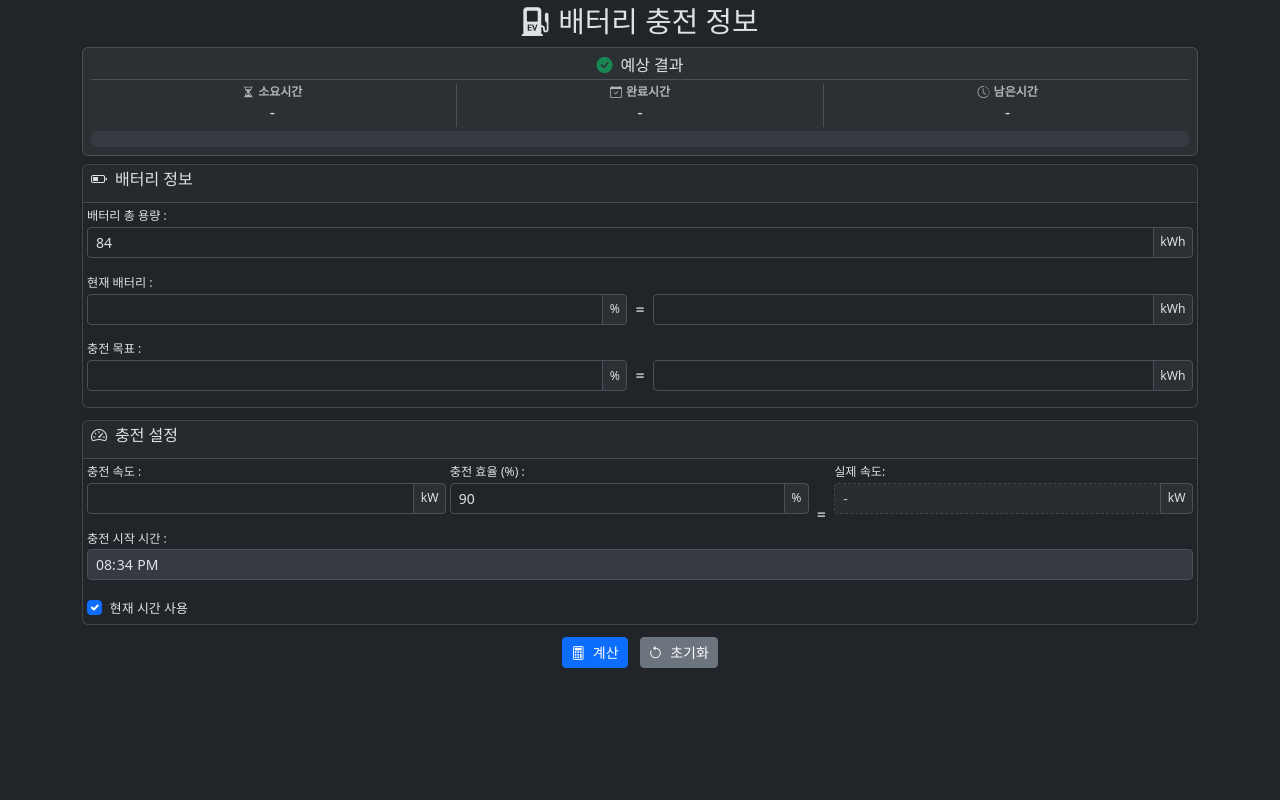
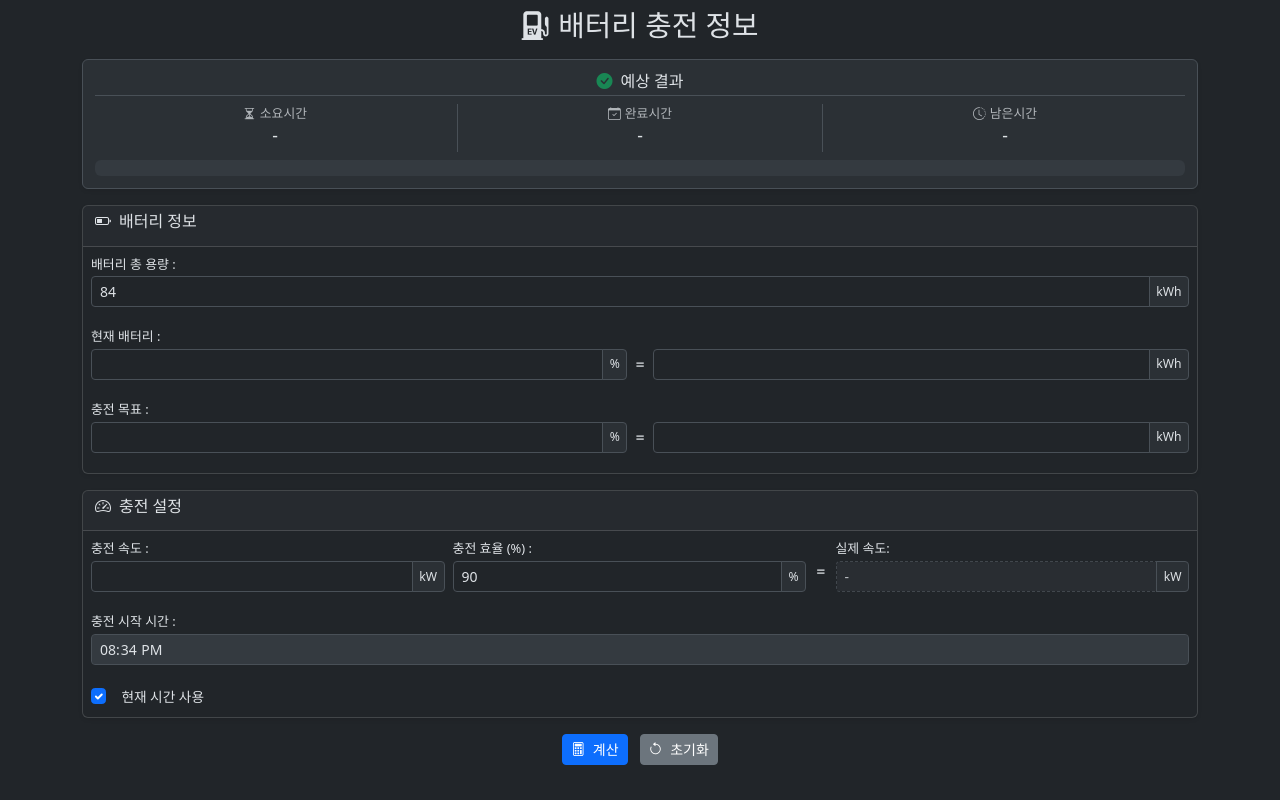
Before and after one commit to hama54/CC, a plain HTML site: page index.html in a window 1280 px wide. Drawn offline with nearby package versions, Linux system fonts and the light colour scheme.

Commit message:
Update index.html

```diff
--- a/index.html
+++ b/index.html
@@ -8,50 +8,47 @@
     <link rel="stylesheet" href="https://cdn.jsdelivr.net/npm/bootstrap-icons@1.11.3/font/bootstrap-icons.min.css">
     <style>
         body { font-size: 0.95rem; }
-        /* 전체 컨테이너 상하 패딩 최소화 */
         .container {
-             padding-top: 0.5rem; /* py-1 equivalent */
-             padding-bottom: 0.5rem; /* py-1 equivalent */
+             padding-top: 0.75rem; /* py-1.5 정도 */
+             padding-bottom: 0.75rem;
         }
-        /* 오류 메시지 스타일 */
         .error {
-            font-size: 0.75em; /* 폰트 더 줄임 */
+            font-size: 0.75em;
             margin-top: 0.1rem;
-            min-height: 0.9em; /* 최소 높이 더 줄임 */
+            min-height: 0.9em;
             display: block;
+            color: var(--bs-danger-text-emphasis); /* 오류 색상 강조 */
         }
-        /* 입력 그룹 (작은 크기 기본 사용) */
         .input-group-sm .form-control-sm {
-            min-width: 55px; /* 최소 너비 */
+            min-width: 55px;
         }
         .input-group .input-group-text {
             white-space: nowrap;
-            font-size: 0.8em; /* 단위 텍스트 크기 줄임 */
-            padding: 0.25rem 0.4rem; /* 패딩 조정 */
+            font-size: 0.8em;
+            padding: 0.25rem 0.4rem;
         }
-        /* = 구분자 스타일 */
         .equals-separator {
             display: flex;
             align-items: center;
             justify-content: center;
             color: var(--bs-secondary-color);
             font-weight: bold;
-            padding: 0 0.15rem; /* 패딩 약간 줄임 */
+            padding: 0 0.15rem;
             height: 100%;
         }
 
         /* 결과 섹션 */
         .result-section {
-            padding: 0.5rem !important; /* p-1 equivalent */
+            padding: 0.75rem !important; /* p-2 */
         }
         .result-item {
-            padding: 0.1rem 0.25rem; /* 패딩 더 줄임 */
+            padding: 0.15rem 0.3rem; /* 패딩 조정 */
         }
         .result-header {
-            font-size: 0.75rem; /* 폰트 더 줄임 */
+            font-size: 0.8rem; /* 약간 키움 */
             color: var(--bs-secondary-color);
-            margin-bottom: 0; /* 마진 제거 */
-            font-weight: bold;
+            margin-bottom: 0;
+            font-weight: 500; /* 보통 두께로 */
             display: flex;
             align-items: center;
             justify-content: center;
@@ -59,59 +56,64 @@
             line-height: 1.1;
         }
         .result-value {
-            min-height: 1.7rem; /* 최소 높이 더 줄임 */
+            min-height: 1.8rem; /* 약간 늘림 */
             display: flex;
             align-items: center;
             justify-content: center;
             word-break: keep-all;
             overflow-wrap: break-word;
-            font-size: 1rem; /* 폰트 더 줄임 */
-            font-weight: 500; /* 약간 강조 */
+            font-size: 1.1rem; /* 결과 값 폰트 키움 */
+            font-weight: 500;
+            color: var(--bs-body-color); /* 기본 색상보다 약간 밝게 (테마 따라 조정) */
         }
         /* 진행 바 */
         .progress {
-            height: 1rem; /* 높이 더 줄임 */
-            margin-top: 0.5rem; /* mt-1 equivalent */
+            height: 1rem;
+            margin-top: 0.75rem; /* mt-2 */
             background-color: var(--bs-secondary-bg);
-            font-size: 0.7em; /* 내부 텍스트 크기 */
+            font-size: 0.7em;
         }
         .progress-bar {
             transition: width 0.3s ease-in-out;
         }
-        /* 카드 및 내부 요소 간격 최소화 */
+        /* 카드 및 내부 요소 간격 */
         .card {
-            margin-bottom: 0.75rem !important; /* mb-2 equivalent */
+            margin-bottom: 1rem !important; /* mb-3 */
         }
         .card .card-header {
-            padding: 0.3rem 0.5rem; /* 헤더 패딩 줄임 */
-            font-size: 0.9rem;
+            padding: 0.4rem 0.75rem; /* 패딩 약간 늘림 */
+            font-size: 0.95rem;
         }
         .card .card-body {
-            padding: 0.5rem; /* p-1 equivalent */
+            padding: 0.75rem; /* p-2 */
         }
-        .card .card-body .mb-1 { /* 내부 마진 mb-1 사용 */
-             margin-bottom: 0.25rem !important; /* mb-1 equivalent */
+        .card .card-body .mb-1 { /* 내부 마진 mb-1 유지 */
+             margin-bottom: 0.25rem !important;
+        }
+        .card .card-body .mb-2 { /* 내부 마진 mb-2 사용 */
+             margin-bottom: 0.5rem !important;
         }
          /* 라벨 */
         .form-label {
-            margin-bottom: 0.1rem; /* 라벨 마진 최소화 */
-            font-size: 0.8em; /* 라벨 폰트 크기 줄임 */
+            margin-bottom: 0.15rem; /* 마진 약간 늘림 */
+            font-size: 0.85em; /* 라벨 폰트 약간 키움 */
             font-weight: 500;
-            display: block; /* 줄바꿈 보장 */
-            white-space: nowrap; /* 라벨 자체 줄바꿈 방지 */
+            display: block;
+            white-space: nowrap;
         }
-        /* 체크박스 라벨 */
+        /* 체크박스 */
         .form-check-label {
-             font-size: 0.85em;
+             font-size: 0.9em;
         }
-        .form-check { margin-bottom: 0 !important; }
+        .form-check { margin-bottom: 0 !important; padding-left: 2em;}
+        .form-check .form-check-input { margin-left: -2em;}
 
         /* 줄바꿈 방지 스타일 */
         .no-wrap-row {
             flex-wrap: nowrap !important;
         }
         .no-wrap-row > [class*="col"] {
-            flex-shrink: 0; /* 컬럼 너비 자동 축소 방지 */
+            flex-shrink: 0;
         }
 
         /* 실제 속도 출력 필드 스타일 */
@@ -120,18 +122,18 @@
              border-style: dashed;
              opacity: 0.8;
              cursor: not-allowed;
+             font-weight: 500; /* 값 강조 */
         }
-
     </style>
 </head>
 <body>
-    <div class="container py-1">
-        <div class="mb-2 text-center">
+    <div class="container py-2">
+        <div class="mb-3 text-center">
             <h1 style="font-size: 1.8rem;"><i class="bi bi-ev-station-fill me-2"></i>배터리 충전 정보</h1>
         </div>
 
-        <div class="mb-2 p-1 border rounded shadow-sm bg-body-tertiary result-section">
-            <h5 class="text-center mb-1 border-bottom pb-1" style="font-size: 1rem;">
+        <div class="mb-3 p-2 border rounded shadow-sm bg-body-tertiary result-section">
+            <h5 class="text-center mb-2 border-bottom pb-1" style="font-size: 1rem;">
                 <i class="bi bi-check-circle-fill me-2 text-success"></i>예상 결과
             </h5>
             <div class="row text-center result-grid g-1 no-wrap-row">
@@ -154,57 +156,62 @@
                     <div class="result-value" id="remainingUntilEndTime">-</div>
                 </div>
             </div>
-            <div class="progress mt-1" role="progressbar" aria-label="현재 배터리 충전 상태" aria-valuenow="0" aria-valuemin="0" aria-valuemax="100">
+            <div class="progress mt-2" role="progressbar" aria-label="현재 배터리 충전 상태" aria-valuenow="0" aria-valuemin="0" aria-valuemax="100">
                 <div class="progress-bar bg-success overflow-visible text-dark fw-bold" id="chargeProgress" style="width: 0%;">
                     <span id="progressText" class="visually-hidden">0%</span>
                 </div>
             </div>
         </div>
 
-        <div class="card mb-2 shadow-sm">
+        <div class="card mb-3 shadow-sm">
             <div class="card-header">
                 <h6><i class="bi bi-battery-half me-2"></i>배터리 정보</h6>
             </div>
-            <div class="card-body p-1">
-                <div class="mb-1"> <label for="batteryCapacity" class="form-label">배터리 총 용량 :</label> <div class="input-group input-group-sm">
-                        <input type="number" class="form-control form-control-sm" id="batteryCapacity" min="0" step="0.01" value="84" required aria-label="배터리 총 용량 (kWh)">
+            <div class="card-body p-2">
+                <div class="mb-2"> <label for="batteryCapacity" class="form-label">배터리 총 용량 :</label>
+                    <div class="input-group input-group-sm">
+                        <input type="number" class="form-control form-control-sm" id="batteryCapacity" min="0" step="0.01" value="84" required aria-label="배터리 총 용량 (kWh)" aria-describedby="batteryCapacityError">
                         <span class="input-group-text">kWh</span>
                     </div>
                     <div id="batteryCapacityError" class="error text-danger" aria-live="polite"></div>
                 </div>
-                <div class="mb-1"> <label class="form-label">현재 배터리 :</label> <div class="row g-1 align-items-center no-wrap-row">
-                        <div class="col"><div class="input-group input-group-sm"><input type="number" class="form-control form-control-sm" id="remainPercent" min="0" max="100" step="0.01" required aria-label="현재 배터리 (%)"><span class="input-group-text">%</span></div></div>
+                <div class="mb-2"> <label class="form-label">현재 배터리 :</label>
+                    <div class="row g-1 align-items-center no-wrap-row">
+                        <div class="col"><div class="input-group input-group-sm"><input type="number" class="form-control form-control-sm" id="remainPercent" min="0" max="100" step="0.01" required aria-label="현재 배터리 (%)" aria-describedby="remainError"><span class="input-group-text">%</span></div></div>
                         <div class="col-auto px-1"><span class="equals-separator">=</span></div>
-                        <div class="col"><div class="input-group input-group-sm"><input type="number" class="form-control form-control-sm" id="remainKWh" min="0" step="0.01" required aria-label="현재 배터리 (kWh)"><span class="input-group-text">kWh</span></div></div>
+                        <div class="col"><div class="input-group input-group-sm"><input type="number" class="form-control form-control-sm" id="remainKWh" min="0" step="0.01" required aria-label="현재 배터리 (kWh)" aria-describedby="remainError"><span class="input-group-text">kWh</span></div></div>
                     </div>
                     <div id="remainError" class="error text-danger" aria-live="polite"></div>
                 </div>
-                <div class="mb-0"> <label class="form-label">충전 목표 :</label> <div class="row g-1 align-items-center no-wrap-row">
-                        <div class="col"><div class="input-group input-group-sm"><input type="number" class="form-control form-control-sm" id="targetPercent" min="0" max="100" step="0.01" required aria-label="충전 목표 (%)"><span class="input-group-text">%</span></div></div>
+                <div class="mb-0"> <label class="form-label">충전 목표 :</label>
+                     <div class="row g-1 align-items-center no-wrap-row">
+                        <div class="col"><div class="input-group input-group-sm"><input type="number" class="form-control form-control-sm" id="targetPercent" min="0" max="100" step="0.01" required aria-label="충전 목표 (%)" aria-describedby="targetError"><span class="input-group-text">%</span></div></div>
                         <div class="col-auto px-1"><span class="equals-separator">=</span></div>
-                        <div class="col"><div class="input-group input-group-sm"><input type="number" class="form-control form-control-sm" id="targetKWh" min="0" step="0.01" required aria-label="충전 목표 (kWh)"><span class="input-group-text">kWh</span></div></div>
+                        <div class="col"><div class="input-group input-group-sm"><input type="number" class="form-control form-control-sm" id="targetKWh" min="0" step="0.01" required aria-label="충전 목표 (kWh)" aria-describedby="targetError"><span class="input-group-text">kWh</span></div></div>
                     </div>
                     <div id="targetError" class="error text-danger" aria-live="polite"></div>
                 </div>
             </div>
         </div>
 
-        <div class="card mb-2 shadow-sm">
+        <div class="card mb-3 shadow-sm">
             <div class="card-header">
                 <h6><i class="bi bi-speedometer2 me-2"></i>충전 설정</h6>
             </div>
-            <div class="card-body p-1">
-                <div class="row g-1 mb-1 align-items-end no-wrap-row speed-efficiency-row">
+            <div class="card-body p-2">
+                <div class="row g-2 mb-2 align-items-center no-wrap-row speed-efficiency-row">
                     <div class="col">
-                        <label for="chargeSpeed" class="form-label">충전 속도 :</label> <div class="input-group input-group-sm">
-                            <input type="number" class="form-control form-control-sm" id="chargeSpeed" min="0" step="0.01" required aria-label="충전 속도 (kW)">
+                        <label for="chargeSpeed" class="form-label">충전 속도 :</label>
+                        <div class="input-group input-group-sm">
+                            <input type="number" class="form-control form-control-sm" id="chargeSpeed" min="0" step="0.01" required aria-label="충전 속도 (kW)" aria-describedby="chargeSpeedError">
                             <span class="input-group-text">kW</span>
                         </div>
                         <div id="chargeSpeedError" class="error text-danger" aria-live="polite"></div>
                     </div>
                     <div class="col">
-                        <label for="efficiency" class="form-label">충전 효율 (%) :</label> <div class="input-group input-group-sm">
-                            <input type="number" class="form-control form-control-sm" id="efficiency" min="1" max="100" step="0.1" value="90" required aria-label="충전 효율 (%)">
+                        <label for="efficiency" class="form-label">충전 효율 (%) :</label>
+                        <div class="input-group input-group-sm">
+                            <input type="number" class="form-control form-control-sm" id="efficiency" min="1" max="100" step="0.1" value="90" required aria-label="충전 효율 (%)" aria-describedby="efficiencyError">
                             <span class="input-group-text">%</span>
                         </div>
                         <div id="efficiencyError" class="error text-danger" aria-live="polite"></div>
@@ -212,12 +219,14 @@
                      <div class="col-auto px-1"> <span class="equals-separator">=</span>
                      </div>
                     <div class="col">
-                         <label class="form-label">실제 속도:</label> <div class="input-group input-group-sm">
+                         <label class="form-label">실제 속도:</label>
+                         <div class="input-group input-group-sm">
                              <input type="text" class="form-control form-control-sm" id="effectiveSpeedOutput" readonly disabled aria-label="실제 충전 속도 (kW)">
                              <span class="input-group-text">kW</span>
                          </div>
                           <div class="error"></div> </div>
-                </div><div class="mb-1"> <label for="startTime" class="form-label">충전 시작 시간 :</label> <input type="time" class="form-control form-control-sm" id="startTime" required aria-label="충전 시작 시간 (HH:MM)">
+                </div><div class="mb-2"> <label for="startTime" class="form-label">충전 시작 시간 :</label>
+                    <input type="time" class="form-control form-control-sm" id="startTime" required aria-label="충전 시작 시간 (HH:MM)" aria-describedby="startTimeError">
                     <div id="startTimeError" class="error text-body-secondary" aria-live="polite"></div>
                 </div>
                 <div class="form-check mb-0">
@@ -237,7 +246,7 @@
 
     <script src="https://cdn.jsdelivr.net/npm/bootstrap@5.3.2/dist/js/bootstrap.bundle.min.js"></script>
     <script>
-        // === JavaScript 로직은 이전과 동일하게 유지 ===
+        // === JavaScript 로직은 이전과 동일 ===
         const elements = {
             batteryCapacity: document.getElementById("batteryCapacity"),
             remainPercent: document.getElementById("remainPercent"),
@@ -301,27 +310,28 @@
             const remainPercent = parseFloat(elements.remainPercent.value);
             const targetPercent = parseFloat(elements.targetPercent.value);
 
+            // Use more descriptive error messages if space allows
             if (elements.batteryCapacity.value && (isNaN(capacity) || capacity <= 0)) {
-                elements.batteryCapacityError.innerText = "용량 > 0"; isValid = false;
+                elements.batteryCapacityError.innerText = "용량은 0보다 커야 합니다."; isValid = false;
             }
             if (elements.chargeSpeed.value && (isNaN(speed) || speed <= 0)) {
-                elements.chargeSpeedError.innerText = "속도 > 0"; isValid = false;
+                elements.chargeSpeedError.innerText = "속도는 0보다 커야 합니다."; isValid = false;
             }
             if (elements.efficiency.value && (isNaN(efficiency) || efficiency <= 0 || efficiency > 100)) {
-                elements.efficiencyError.innerText = "효율 1~100%"; isValid = false;
+                elements.efficiencyError.innerText = "효율은 1~100% 사이여야 합니다."; isValid = false;
             }
             if (elements.remainKWh.value && (isNaN(remainKWh) || remainKWh < 0 || (capacity > 0 && remainKWh > capacity))) {
-                elements.remainError.innerText = `kWh 0~${capacity || '?'}`; isValid = false;
+                elements.remainError.innerText = `0 ~ ${capacity || '?'} kWh 사이 값 입력`; isValid = false;
             } else if (elements.remainPercent.value && (isNaN(remainPercent) || remainPercent < 0 || remainPercent > 100)) {
-                elements.remainError.innerText = "% 0~100"; isValid = false;
+                elements.remainError.innerText = "0 ~ 100% 사이 값 입력"; isValid = false;
             }
             if (elements.targetKWh.value && (isNaN(targetKWh) || targetKWh < 0 || (capacity > 0 && targetKWh > capacity))) {
-                elements.targetError.innerText = `kWh 0~${capacity || '?'}`; isValid = false;
+                elements.targetError.innerText = `0 ~ ${capacity || '?'} kWh 사이 값 입력`; isValid = false;
             } else if (elements.targetPercent.value && (isNaN(targetPercent) || targetPercent < 0 || targetPercent > 100)) {
-                elements.targetError.innerText = "% 0~100"; isValid = false;
+                elements.targetError.innerText = "0 ~ 100% 사이 값 입력"; isValid = false;
             }
             if (!isNaN(remainKWh) && !isNaN(targetKWh) && remainKWh >= targetKWh && (elements.remainKWh.value || elements.targetKWh.value)) {
-                 if (!elements.targetError.innerText) elements.targetError.innerText = "목표 > 현재"; isValid = false;
+                 if (!elements.targetError.innerText) elements.targetError.innerText = "목표 용량이 현재 용량보다 커야 합니다."; isValid = false;
             }
 
             return isValid;
@@ -487,7 +497,7 @@
 
                         if (daysDiff > 0) {
                             const daysOfWeek = ["일", "월", "화", "수", "목", "금", "토"];
-                            endTimeString += ` (+${daysDiff}일, ${daysOfWeek[calculatedEndDate.getDay()]})`;
+                            endTimeString += ` (+${daysDiff}일, ${daysOfWeek[calculatedEndDate.getDay()]}요일)`;
                         }
 
                         elements.endTime.textContent = endTimeString;
@@ -614,6 +624,16 @@
         elements.resetBtn.addEventListener('click', resetForm);
 
         window.onload = () => {
+            // Add aria-describedby for accessibility after elements are loaded
+             elements.batteryCapacity.setAttribute('aria-describedby', 'batteryCapacityError');
+             elements.remainPercent.setAttribute('aria-describedby', 'remainError');
+             elements.remainKWh.setAttribute('aria-describedby', 'remainError');
+             elements.targetPercent.setAttribute('aria-describedby', 'targetError');
+             elements.targetKWh.setAttribute('aria-describedby', 'targetError');
+             elements.chargeSpeed.setAttribute('aria-describedby', 'chargeSpeedError');
+             elements.efficiency.setAttribute('aria-describedby', 'efficiencyError');
+             elements.startTime.setAttribute('aria-describedby', 'startTimeError');
+
             handleUseCurrentTimeChange();
             updateAll();
         };
```
